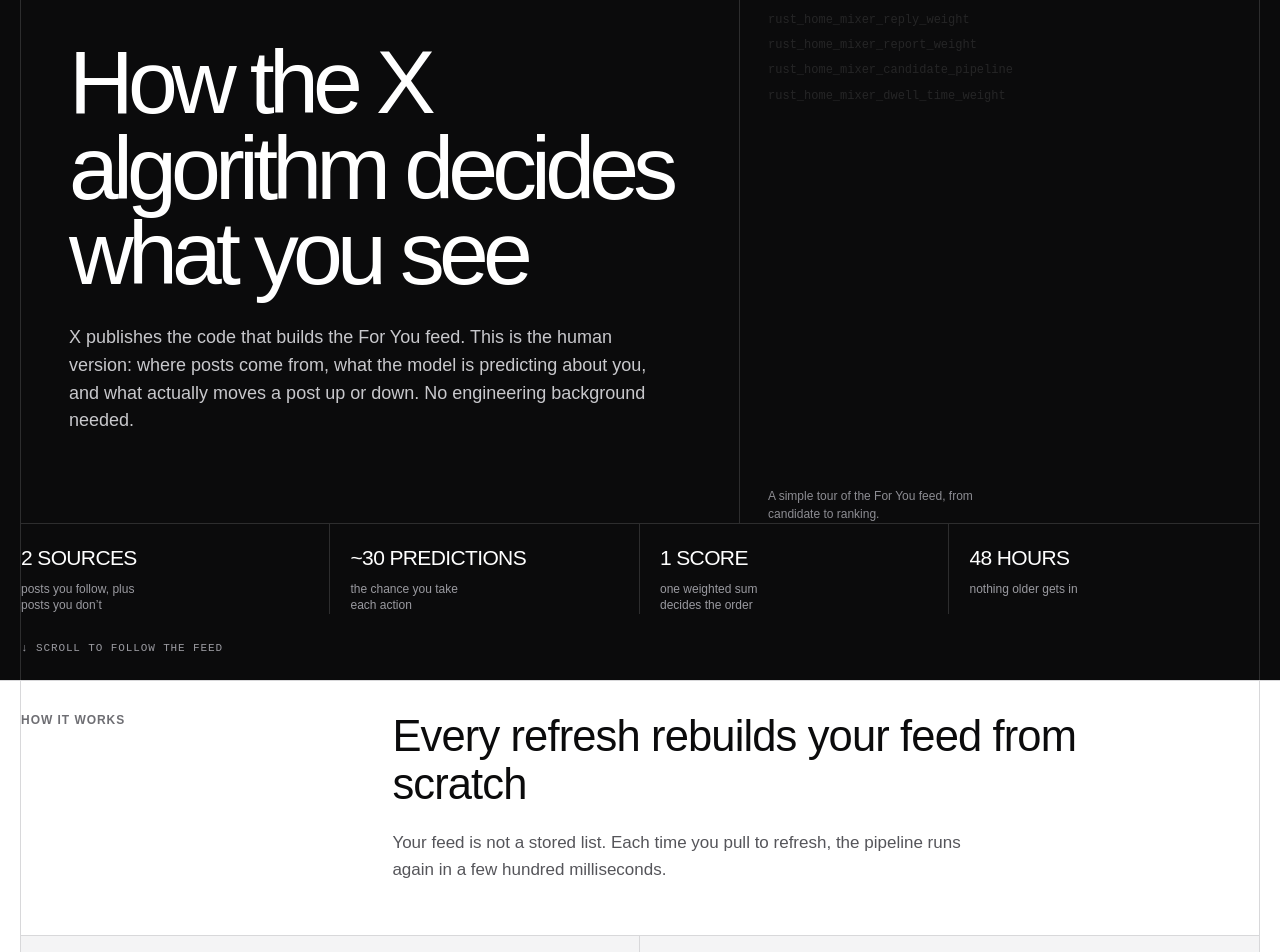
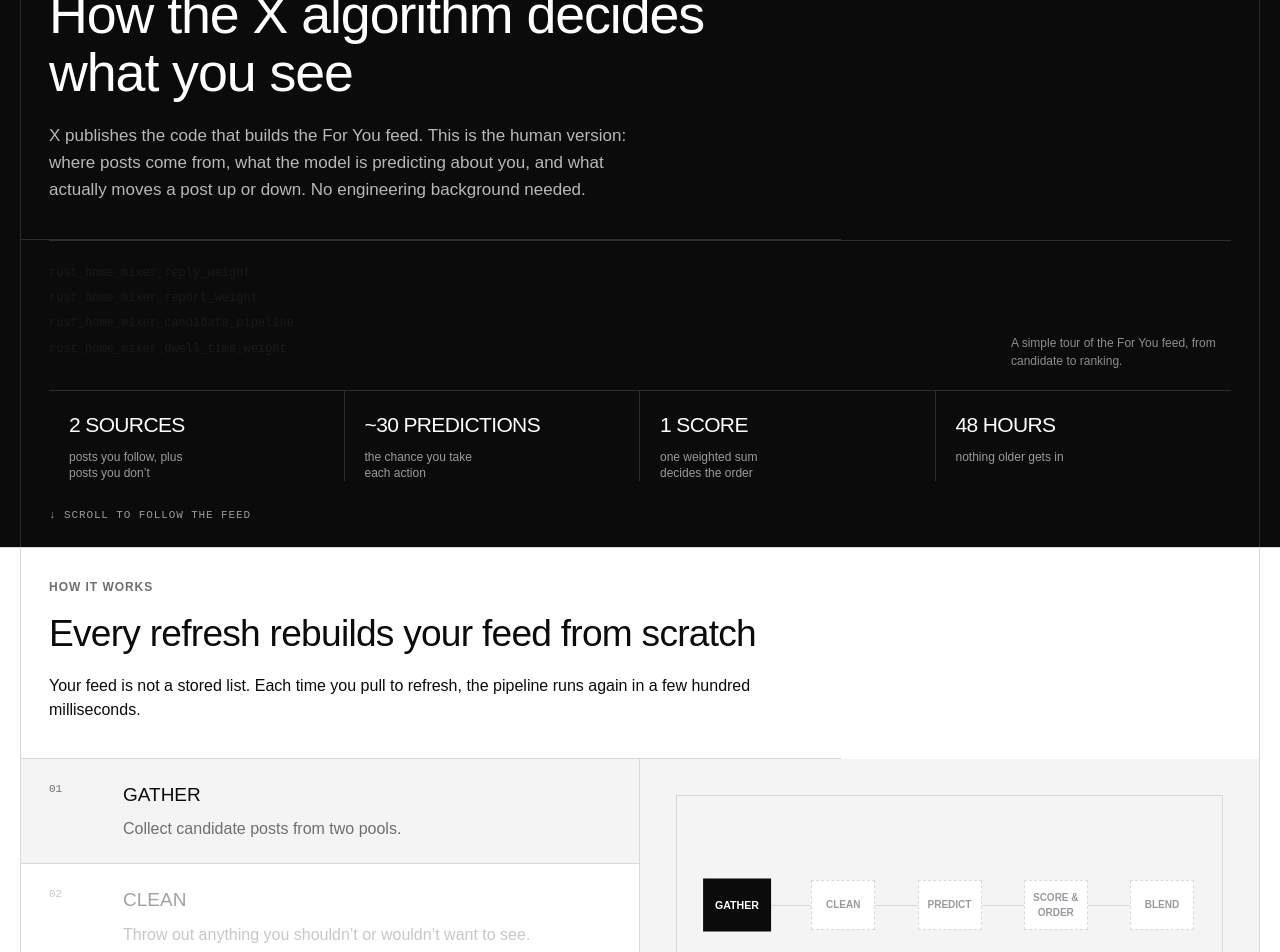
Before and after one commit to dabit3/insidetheforyou, a Next.js app: page / in a window 1280 px wide. Shown: the part 80-1032 px from the top of the page. Built offline with nearby package versions, Linux system fonts and the light colour scheme.

Commit message:
Polish explainer layout and runtime
Co-Authored-By: Nader Dabit <dabit3@gmail.com>

```diff
--- a/app/globals.css
+++ b/app/globals.css
@@ -78,15 +78,17 @@ a {
 }
 
 .section-heading {
-  display: grid;
-  grid-template-columns: 30% 70%;
-  gap: 0;
-  padding: 32px 0 52px;
+  max-width: 820px;
+  padding: 32px 28px 36px;
   border-bottom: 1px solid var(--line);
 }
 
 .section-dark .section-heading {
   border-color: var(--line-inv);
+}
+
+.section-heading .eyebrow {
+  margin-bottom: 18px;
 }
 
 .eyebrow {
@@ -114,16 +116,22 @@ p {
   margin-top: 0;
 }
 
+h1,
 h2 {
-  max-width: 760px;
+  max-width: 780px;
   margin-bottom: 20px;
-  font-size: clamp(1.9rem, 3.4vw, 2.9rem);
+  font-size: clamp(1.7rem, 2.9vw, 2.4rem);
   font-weight: 500;
   letter-spacing: -0.02em;
   line-height: 1.1;
 }
 
-.heading-copy p {
+.section-heading h1 {
+  font-size: clamp(2.2rem, 4.2vw, 3.5rem);
+  line-height: 1.08;
+}
+
+.section-heading > p {
   max-width: 62ch;
   margin-bottom: 0;
   color: #55555a;
@@ -131,65 +139,50 @@ h2 {
   line-height: 1.6;
 }
 
-.section-dark .heading-copy p {
+.section-dark .section-heading > p {
   color: #b7b7bc;
 }
 
 .hero {
-  min-height: 760px;
+  min-height: 0;
 }
 
 .hero-grid {
-  min-height: 760px;
+  min-height: 260px;
   display: grid;
-  grid-template-columns: 58% 42%;
-  grid-template-rows: 1fr auto;
+  grid-template-columns: 1fr;
   position: relative;
   overflow: hidden;
-  padding: 34px 0 24px;
-}
-
-.hero-content {
-  position: relative;
-  z-index: 1;
-  padding: 0 48px;
-}
-
-.hero h1 {
-  max-width: 800px;
-  margin: 72px 0 28px;
-  font-size: clamp(3.2rem, 7vw, 6.8rem);
-  font-weight: 500;
-  letter-spacing: -0.065em;
-  line-height: 0.95;
-}
-
-.hero-content p {
-  max-width: 590px;
-  margin-bottom: 0;
-  color: #c8c8cc;
-  font-size: 18px;
-  line-height: 1.55;
+  padding: 0 28px 24px;
 }
 
 .hero-side {
   position: relative;
-  display: flex;
-  flex-direction: column;
-  justify-content: space-between;
+  display: grid;
+  min-height: 150px;
+  grid-template-columns: 1fr 1fr;
+  align-items: end;
   min-width: 0;
-  padding: 54px 48px 0 28px;
-  border-left: 1px solid var(--line-inv);
+  padding: 28px 0 20px;
+  border-top: 1px solid var(--line-inv);
 }
 
 .hero-code {
+  position: absolute;
+  inset: 20px 0 auto;
   color: rgba(255, 255, 255, 0.11);
   font-size: 12px;
   line-height: 2.1;
+  opacity: 0.55;
+  pointer-events: none;
 }
 
 .hero-side-note {
+  position: relative;
+  z-index: 1;
   max-width: 220px;
+  grid-column: 2;
+  justify-self: end;
   color: #8d8d93;
   font-size: 12px;
   line-height: 1.5;
@@ -220,7 +213,7 @@ h2 {
 }
 
 .stat-cell:first-child {
-  padding-left: 0;
+  padding-left: 20px;
 }
 
 .stat-cell:last-child {
@@ -310,35 +303,39 @@ h2 {
   background: var(--paper-2);
 }
 
+.pipeline-section {
+  position: relative;
+}
+
 .pipeline-visual {
   position: sticky;
   top: 24px;
-  height: 440px;
-  overflow: hidden;
+  height: 220px;
+  overflow: visible;
   border: 1px solid var(--line);
 }
 
 .pipeline-line {
   position: absolute;
   top: 50%;
-  left: 44px;
-  right: 44px;
+  left: 28px;
+  right: 28px;
   border-top: 1px solid var(--line);
 }
 
 .pipeline-nodes {
   position: absolute;
-  top: calc(50% - 38px);
-  left: 22px;
-  right: 22px;
+  top: calc(50% - 25px);
+  left: 28px;
+  right: 28px;
   display: flex;
   justify-content: space-between;
 }
 
 .pipeline-node {
   display: grid;
-  width: 76px;
-  height: 76px;
+  width: 64px;
+  height: 50px;
   place-items: center;
   border: 1px solid var(--line);
   background: var(--paper);
@@ -355,6 +352,26 @@ h2 {
   border-color: var(--ink);
   background: var(--ink);
   color: var(--paper);
+}
+
+.node-passed {
+  position: relative;
+  color: var(--muted);
+}
+
+.node-passed::before {
+  position: absolute;
+  top: -6px;
+  left: -6px;
+  width: 6px;
+  height: 6px;
+  background: var(--ink);
+  content: "";
+}
+
+.node-upcoming {
+  border-style: dashed;
+  color: var(--muted-2);
 }
 
 .pipeline-caption {
@@ -706,6 +723,8 @@ h2 {
   position: sticky;
   top: 24px;
   align-self: start;
+  max-height: calc(100vh - 48px);
+  overflow: auto;
   padding: 26px;
   border: 1px solid var(--line-inv);
 }
@@ -1017,28 +1036,12 @@ h2 {
 
   .hero-grid {
     display: block;
-    padding: 26px 0 22px;
-  }
-
-  .hero-content {
-    padding: 0 18px 44px;
-  }
-
-  .hero h1 {
-    margin: 50px 0 24px;
-    font-size: clamp(2.8rem, 15vw, 4.8rem);
-    line-height: 0.95;
-    overflow-wrap: anywhere;
-  }
-
-  .hero-content p {
-    max-width: 100%;
-    font-size: 16px;
+    padding: 0 18px 22px;
   }
 
   .hero-side {
     min-height: 120px;
-    padding: 22px 18px;
+    padding: 22px 0;
     border-top: 1px solid var(--line-inv);
     border-left: 0;
   }
@@ -1051,10 +1054,6 @@ h2 {
 
   .hero-side-note {
     display: none;
-  }
-
-  .hero-footer {
-    padding: 0 18px;
   }
 
   .stat-bar {
@@ -1091,12 +1090,13 @@ h2 {
     margin-bottom: 21px;
   }
 
+  h1,
   h2 {
     margin-bottom: 16px;
-    font-size: clamp(1.9rem, 9vw, 2.7rem);
+    font-size: clamp(1.7rem, 9vw, 2.4rem);
   }
 
-  .heading-copy p {
+  .section-heading > p {
     font-size: 16px;
   }
 
@@ -1129,7 +1129,7 @@ h2 {
   .pipeline-visual {
     position: relative;
     top: auto;
-    height: 260px;
+    height: 220px;
   }
 
   .pipeline-nodes {
--- a/components/sections/Adjustments.tsx
+++ b/components/sections/Adjustments.tsx
@@ -16,8 +16,8 @@ export function Adjustments() {
               ["0.5×", "bar-half"],
               ["0.25×", "bar-quarter"],
               ["0.25×", "bar-quarter"],
-            ].map(([label, size]) => (
-              <div key={label} className="decay-column">
+            ].map(([label, size], index) => (
+              <div key={`${label}-${index}`} className="decay-column">
                 <span className={size} />
                 <small>{label}</small>
               </div>
--- a/components/sections/Footer.tsx
+++ b/components/sections/Footer.tsx
@@ -16,9 +16,9 @@ export function Footer() {
         </div>
         <div>
           <div className="footer-label">Credits</div>
-          <a href="#">Built with Devin ↗</a>
+          <a href="https://devin.ai">Built with Devin ↗</a>
         </div>
-        <p className="fine-print footer-bottom">For learning, not prediction.</p>
+        <p className="fine-print footer-bottom">© 2025 · For learning, not prediction.</p>
       </div>
     </footer>
   );
--- a/components/sections/Hero.tsx
+++ b/components/sections/Hero.tsx
@@ -1,19 +1,17 @@
-import { Eyebrow } from "../ui/Eyebrow";
+import { SectionShell } from "../ui/SectionShell";
 import { StatBar } from "../ui/StatBar";
 
 export function Hero() {
   return (
-    <section className="hero section-dark">
-      <div className="hero-grid page-grid">
-        <div className="hero-content">
-          <Eyebrow dark>THE FOR YOU FEED, EXPLAINED</Eyebrow>
-          <h1>How the X algorithm decides what you see</h1>
-          <p>
-            X publishes the code that builds the For You feed. This is the human version: where
-            posts come from, what the model is predicting about you, and what actually moves a post
-            up or down. No engineering background needed.
-          </p>
-        </div>
+    <SectionShell
+      className="hero"
+      dark
+      eyebrow="THE FOR YOU FEED, EXPLAINED"
+      title="How the X algorithm decides what you see"
+      body="X publishes the code that builds the For You feed. This is the human version: where posts come from, what the model is predicting about you, and what actually moves a post up or down. No engineering background needed."
+      titleTag="h1"
+    >
+      <div className="hero-grid">
         <div className="hero-side">
           <div className="hero-code mono" aria-hidden="true">
             rust_home_mixer_reply_weight
@@ -41,6 +39,6 @@ export function Hero() {
           <div className="scroll-cue mono">↓ scroll to follow the feed</div>
         </div>
       </div>
-    </section>
+    </SectionShell>
   );
 }
--- a/components/sections/Pipeline.tsx
+++ b/components/sections/Pipeline.tsx
@@ -57,7 +57,13 @@ export function Pipeline() {
               <div className="pipeline-nodes">
                 {pipelineSteps.map(([name], index) => (
                   <motion.div
-                    className={`pipeline-node ${active === index ? "node-active" : ""}`}
+                    className={`pipeline-node ${
+                      active === index
+                        ? "node-active"
+                        : index < active
+                          ? "node-passed"
+                          : "node-upcoming"
+                    }`}
                     key={name}
                     animate={{ scale: active === index ? 1.06 : 1 }}
                     transition={{ duration: 0.25 }}
--- a/components/sections/Scoring.tsx
+++ b/components/sections/Scoring.tsx
@@ -6,7 +6,7 @@ import { AnimatedNumber } from "../ui/AnimatedNumber";
 import { SectionShell } from "../ui/SectionShell";
 import { Slider } from "../ui/Slider";
 
-const groups = ["Engagement", "Extra", "Clicks & attention", "Author", "Negative"];
+const groups = ["Engagement", "Clicks & attention", "Author", "Negative"];
 
 export function Scoring() {
   const [values, setValues] = useState(scoreActions.map((action) => action.value));
@@ -16,8 +16,7 @@ export function Scoring() {
       scoreActions.reduce((total, action, index) => {
         if (action.name === "reply")
           return total + (mutual ? 20 : action.weight) * (values[index] / 100);
-        if (action.name === "mutual follow extra reply")
-          return total + (mutual ? action.weight : 0) * (values[index] / 100);
+        if (action.name === "mutual follow extra reply") return total;
         return total + action.weight * (values[index] / 100);
       }, 0),
     [mutual, values],
@@ -48,6 +47,7 @@ export function Scoring() {
               <div className="group-label">{group}</div>
               {scoreActions
                 .filter((action) => action.group === group)
+                .filter((action) => action.name !== "mutual follow extra reply")
                 .map((action) => {
                   const index = scoreActions.indexOf(action);
                   const weight = action.name === "reply" && mutual ? 20 : action.weight;
--- a/components/ui/SectionShell.tsx
+++ b/components/ui/SectionShell.tsx
@@ -7,6 +7,8 @@ export function SectionShell({
   children,
   dark = false,
   id,
+  className = "",
+  titleTag = "h2",
 }: {
   eyebrow: string;
   title: string;
@@ -14,16 +16,17 @@ export function SectionShell({
   children?: React.ReactNode;
   dark?: boolean;
   id?: string;
+  className?: string;
+  titleTag?: "h1" | "h2";
 }) {
+  const Heading = titleTag;
   return (
-    <section id={id} className={`section-shell ${dark ? "section-dark" : ""}`}>
+    <section id={id} className={`section-shell ${dark ? "section-dark" : ""} ${className}`.trim()}>
       <div className="page-grid">
         <div className="section-heading">
           <Eyebrow dark={dark}>{eyebrow}</Eyebrow>
-          <div className="heading-copy">
-            <h2>{title}</h2>
-            {body ? <p>{body}</p> : null}
-          </div>
+          <Heading>{title}</Heading>
+          {body ? <p>{body}</p> : null}
         </div>
         {children}
       </div>
```
